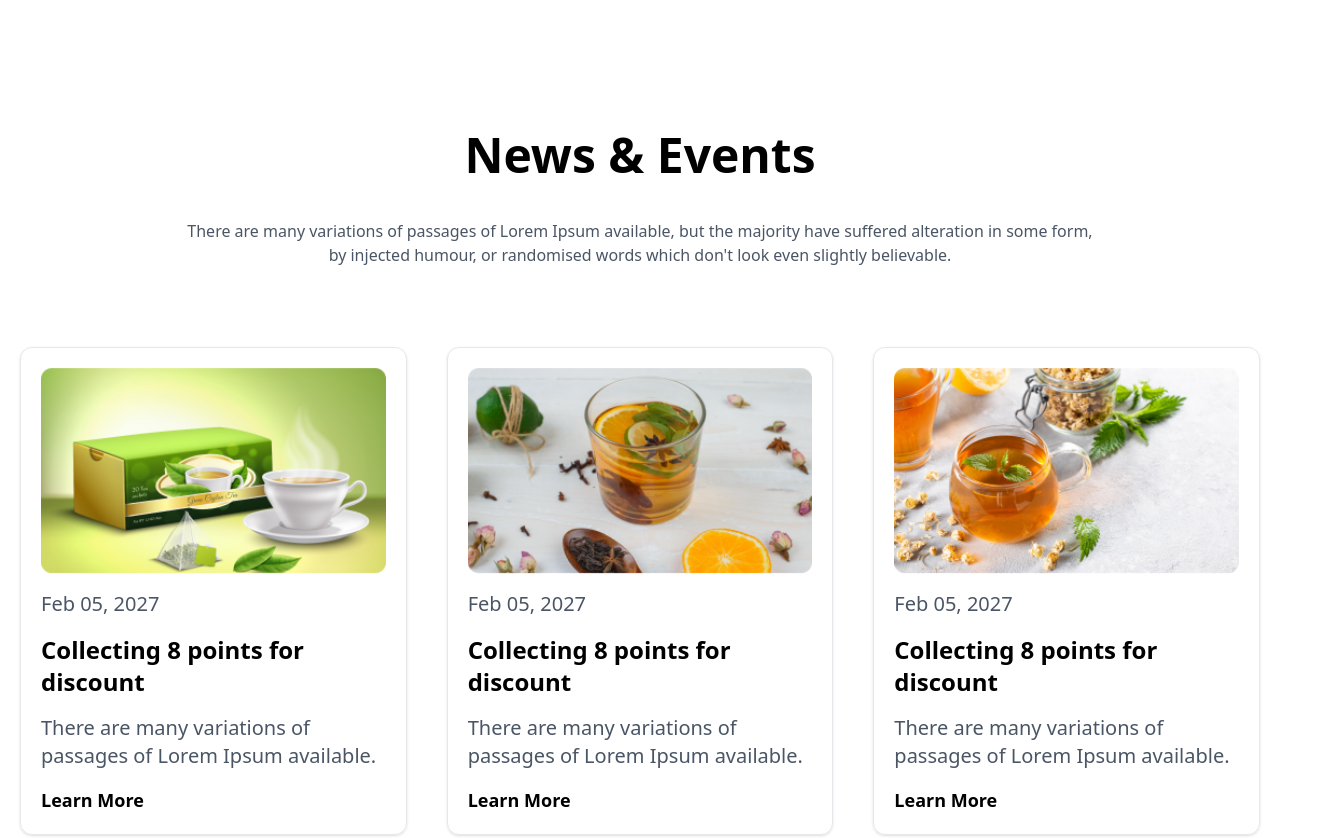
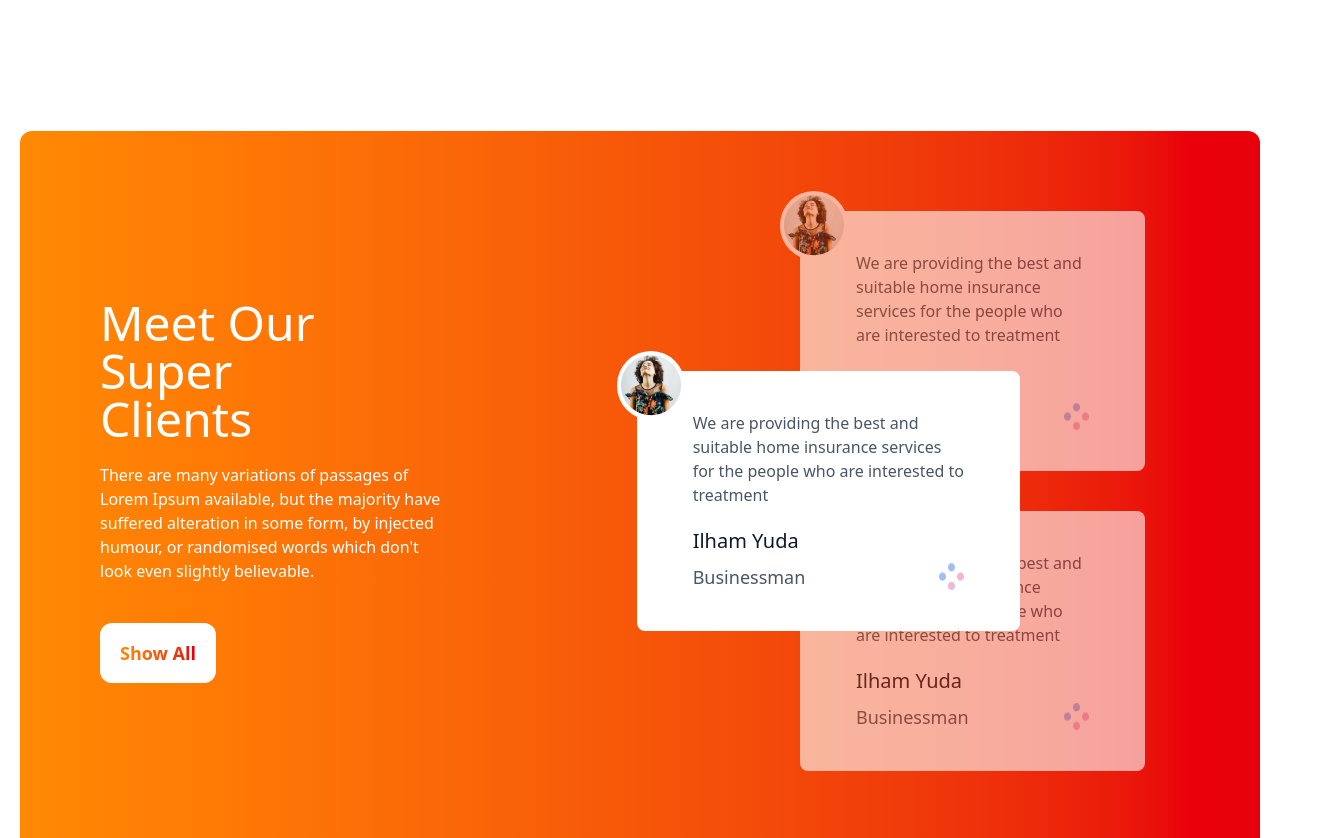
Before and after one commit to rahatflr/tea-house, a plain HTML site: page index.html in a window 1280 px wide. Shown: the part 1960-2798 px from the top of the page, 1327 px wide, since content can reach past the window. Drawn offline with nearby package versions, Linux system fonts and the light colour scheme.

Commit message:
Super Client Section Done & Footer Email Address input done.

```diff
--- a/index.html
+++ b/index.html
@@ -50,8 +50,6 @@
             </div>
         </section>
     </header>
-
-
 
     <!-- Main Content -->
     <main class="container mx-auto px-5">
@@ -149,6 +147,87 @@
             </div>
           </section>
 
+          <!-- Super Clients -->
+           <section>
+            <!-- Super Main Div -->
+             <div class="py-20 px-5 lg:px-20 my-20 bg-gradient-to-r from-orange-400 to-red-600 rounded-xl text-white grid grid-cols-1 lg:grid-cols-2 gap-40 items-center ">
+
+                <!-- text main div -->
+
+
+                 <div class="md:w-3/4">
+                    <h2 class="text-5xl font-medium mb-5">Meet Our Super <br> Clients</h2>
+                    <p class="mb-5">There are many variations of passages of Lorem Ipsum available, but the majority have suffered alteration in some form, by injected humour, or randomised words which don't look even slightly believable. </p>
+                    <button class="bg-white mt-5 text-lg font-bold py-4 px-5 rounded-xl">
+                        <h3 class="bg-gradient-to-r from-orange-400 to-red-600  bg-clip-text text-transparent">Show All</h3>
+                    </button>
+                 </div>
+
+
+                 <!-- card main div -->
+                  <div class="relative">
+
+                      <!-- Focused card -->
+                    <div class="bg-white w-3/4 lg:w-5/6 mx-auto lg:ml-20 pt-12 pb-4 md:py-10 px-5 md:px-14 rounded-lg text-gray-600 absolute top-40 right-20 md:right-40 z-10  ">
+
+                            <p class="text-gray-600 mb-5">We are providing the best and suitable home insurance services for the people who are interested to treatment</p>
+                            <h2 class="text-gray-900 font-medium text-xl mb-2">Ilham Yuda</h2>
+                            <!--business & circel pic  -->
+                            <div class="flex justify-between">
+                                <p class="text-gray-600 text-lg font-normal">Businessman</p>
+                            <img class="inline-block" src="images/circles.png" alt="">
+                            </div>
+
+                            <!-- round image -->
+                             <div class="bg-white rounded-full absolute -left-5 -top-5">
+                                <img class="p-1" src="images/client.png" alt="">
+                             </div>
+
+                    </div>
+                    <!-- top card -->
+                    <div class="bg-white w-2/3 lg:w-3/4 mx-auto lg:ml-20 pt-12 pb-4 md:py-10 px-5 md:px-14 rounded-lg text-gray-600 relative opacity-60  ">
+
+                            <p class="text-gray-600 mb-5">We are providing the best and suitable home insurance services for the people who are interested to treatment</p>
+                            <h2 class="text-gray-900 font-medium text-xl mb-2">Ilham Yuda</h2>
+                            <!--business & circel pic  -->
+                            <div class="flex justify-between">
+                                <p class="text-gray-600 text-lg font-normal">Businessman</p>
+                            <img class="inline-block" src="images/circles.png" alt="">
+                            </div>
+
+                            <!-- round image -->
+                             <div class="bg-white rounded-full absolute -left-5 -top-5">
+                                <img class="p-1" src="images/client.png" alt="">
+                             </div>
+
+                    </div>
+
+
+                    <!-- Bottom card -->
+                    <div class="bg-white w-2/3 lg:w-3/4 mx-auto lg:ml-20 pt-12 pb-4 md:py-10 px-5 md:px-14 rounded-lg text-gray-600 relative opacity-60 mt-10">
+
+                            <p class="text-gray-600 mb-5">We are providing the best and suitable home insurance services for the people who are interested to treatment</p>
+                            <h2 class="text-gray-900 font-medium text-xl mb-2">Ilham Yuda</h2>
+                            <!--business & circel pic  -->
+                            <div class="flex justify-between">
+                                <p class="text-gray-600 text-lg font-normal">Businessman</p>
+                            <img class="inline-block" src="images/circles.png" alt="">
+                            </div>
+
+                            <!-- round image -->
+                             <div class="bg-white rounded-full absolute -left-5 -top-5">
+                                <img class="p-1" src="images/client.png" alt="">
+                             </div>
+
+                    </div>
+
+                  </div>
+
+
+             </div>
+
+           </section>
+
           <!-- News & Event Section -->
 
           <section>
@@ -194,14 +273,6 @@
           </section>
 
     </main>
-
-
-
-
-
-
-
-
 
     <!-- Footer -->
     <footer class="w-full py-20 bg-[#ffeee9]">
@@ -267,10 +338,12 @@
                         <h4 class="text-3xl font-semibold">Subscribe to our<br>newsletter<h4>
                         <!-- email & Arrow -->
                         <div class="flex items-center mt-10  pb-4 ">
-                            <p class="inline-block text-xl text-gray-600 border-b-2 border-gray-400">
-                                Email address
-                                <i class=" text-white bg-linear-to-r from-[#FF0000] to-[#FF8938] py-3 px-3 my-8 rounded-full  items-center ml-20 fa-solid fa-arrow-right"></i>
-                            </p>
+
+                            <div class="flex justify-between w-5/6 border-b-2 border-gray-600">
+                                <input placeholder="Email address" type="text">
+                                 <i class=" text-white bg-linear-to-r from-[#FF0000] to-[#FF8938] py-3 px-3 my-8 rounded-full items-center fa-solid fa-arrow-right"></i>
+                            </div>
+
                         </div>
                         <div class="flex gap-x-6 mt-8">
                             <i class=" text-[#494949] text-3xl fa-brands fa-facebook-f"></i>
```
